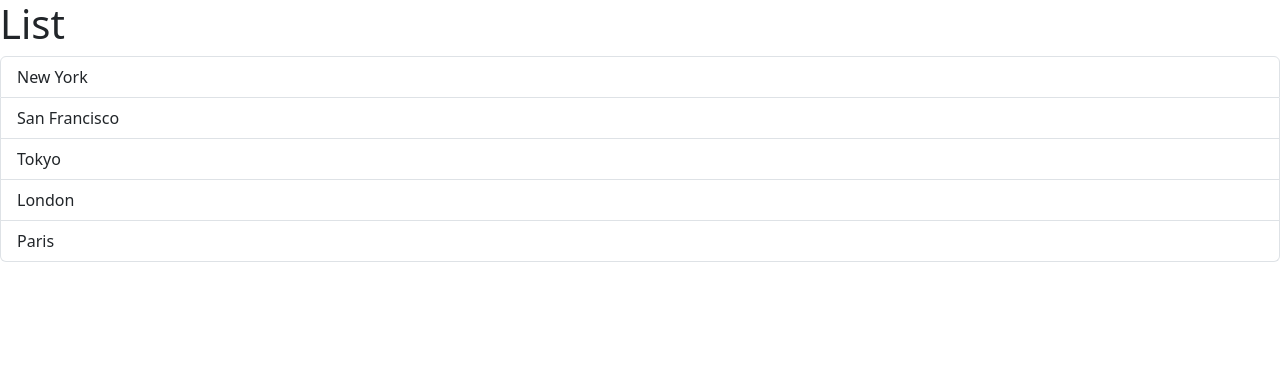
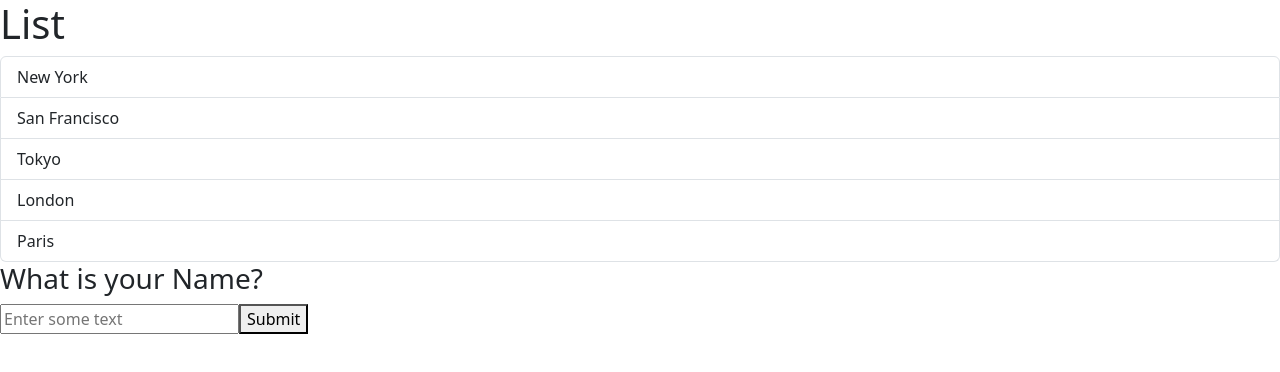
Before and after one commit to rkarmuri/bubble_scan, a React (Vite) app in the folder bubblescan-client/: page / in a window 1280 px wide. Shown: the top 372 px of the page. Built offline with nearby package versions, Linux system fonts and the light colour scheme.

Commit message:
accidently worked on main, added user input

```diff
--- a/bubblescan-client/package.json
+++ b/bubblescan-client/package.json
@@ -9,6 +9,7 @@
     "preview": "vite preview"
   },
   "dependencies": {
+    "bootstrap": "^5.3.2",
     "react": "^18.2.0",
     "react-dom": "^18.2.0"
   },
--- a/bubblescan-client/src/App.tsx
+++ b/bubblescan-client/src/App.tsx
@@ -1,9 +1,12 @@
 import ListGroup from "./components/ListGroup";
+import InputComponent from "./components/InputComponent";
 
 function App() {
   return (
     <div>
       <ListGroup />
+      <h3>What is your Name?</h3>
+      <InputComponent />
     </div>
   );
 }
--- /dev/null
+++ b/bubblescan-client/src/components/InputComponent.tsx
@@ -0,0 +1,36 @@
+import React, { useState } from "react";
+
+function InputComponent() {
+  const [inputValue, setInputValue] = useState("");
+  // Use a single state variable to hold the latest submission.
+  const [latestSubmission, setLatestSubmission] = useState<string>("");
+
+  const handleInputChange = (event: React.ChangeEvent<HTMLInputElement>) => {
+    setInputValue(event.target.value);
+  };
+
+  const handleSubmit = (event: React.FormEvent<HTMLFormElement>) => {
+    event.preventDefault();
+    // Update the latestSubmission with the current input value.
+    setLatestSubmission(inputValue);
+    setInputValue(""); // Clear the input field after submission.
+  };
+
+  return (
+    <div>
+      <form onSubmit={handleSubmit}>
+        <input
+          type="text"
+          value={inputValue}
+          onChange={handleInputChange}
+          placeholder="Enter some text"
+        />
+        <button type="submit">Submit</button>
+      </form>
+      {/* Display the latest submitted value */}
+      {latestSubmission && <p>Latest Submission: {latestSubmission}</p>}
+    </div>
+  );
+}
+
+export default InputComponent;
```
Also changed, not shown: 1 other file (tests, documents, lock files or other folders).
